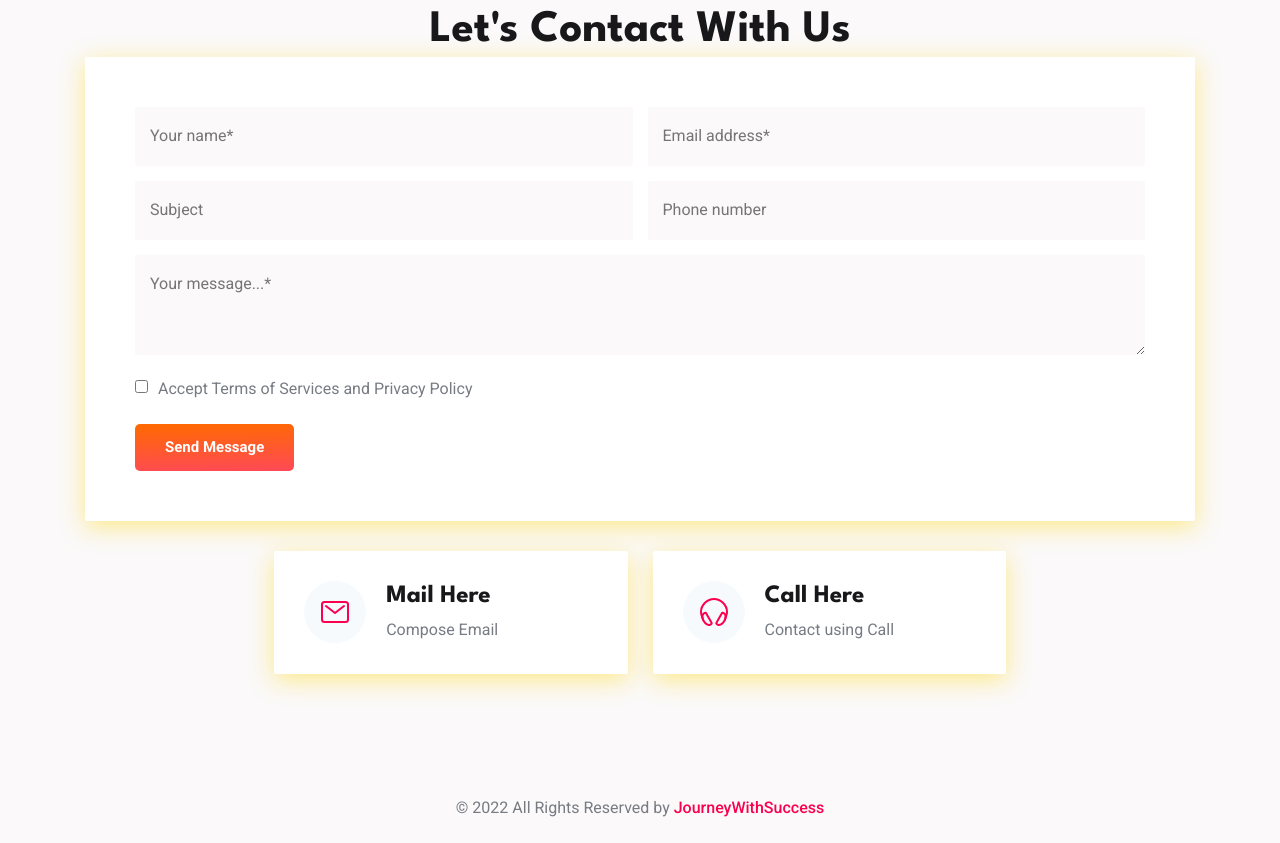
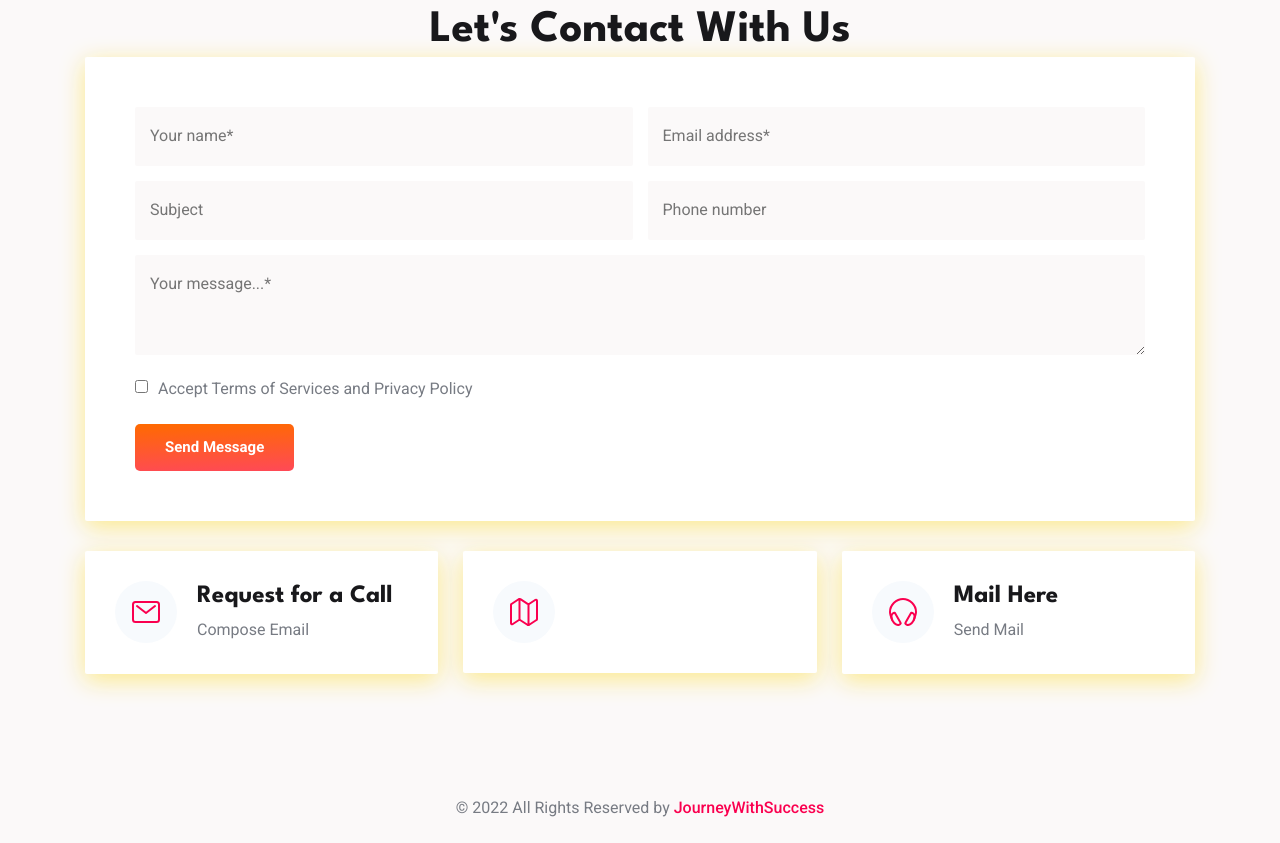
Before and after one commit to purvacode-80/Journey-With-Success, a plain HTML site: page index.html in a window 1280 px wide. Shown: the part 3039-3882 px from the top of the page. Drawn offline with nearby package versions, Linux system fonts and the light colour scheme; a script that the page names is missing.

Commit message:
Update index.html

```diff
--- a/index.html
+++ b/index.html
@@ -378,10 +378,19 @@
 
                 <div class="card-content">
 
-                  <h3 class="h3 card-title">Mail Here</h3>
+                  <h3 class="h3 card-title"> Request for a Call</h3>
 
+                  <a href="mailto:?to=thebronotor@gmail.com&subject=Requesting%20for%20a%20Call&body=Hello.%20I'm%20<name>.%20I'm%20requesting%20your%20team%20for%20a%20call.%20Please%20infrom%20me%20if%20I%20can%20talk%20to%20your%20team">Compose Email</a>
+                </div>
 
-                  <a href="mailto:?to=thebronotor@gmail.com&subject=Hello%20from%20website&body=This%20is%20a%20test%20email%20from%20the%20website">Compose Email</a>
+              </div>
+            </li>
+
+            <li class="contact-item">
+              <div class="contact-card">
+
+                <div class="card-icon">
+                  <ion-icon name="map-outline" aria-hidden="true"></ion-icon>
                 </div>
 
               </div>
@@ -396,9 +405,8 @@
 
                 <div class="card-content">
 
-                  <h3 class="h3 card-title">Call Here</h3>
-
-                  <a href="tel:+918007896559" class="card-link"> Contact using Call </a>
+                  <h3 class="h3 card-title"> Mail Here </h3>
+                  <a href="mailto:?to=thebronotor@gmail.com&subject=Hello%20from%20website&body=This%20is%20a%20test%20email%20from%20the%20website"> Send Mail </a>
                 </div>
 
               </div>
```
